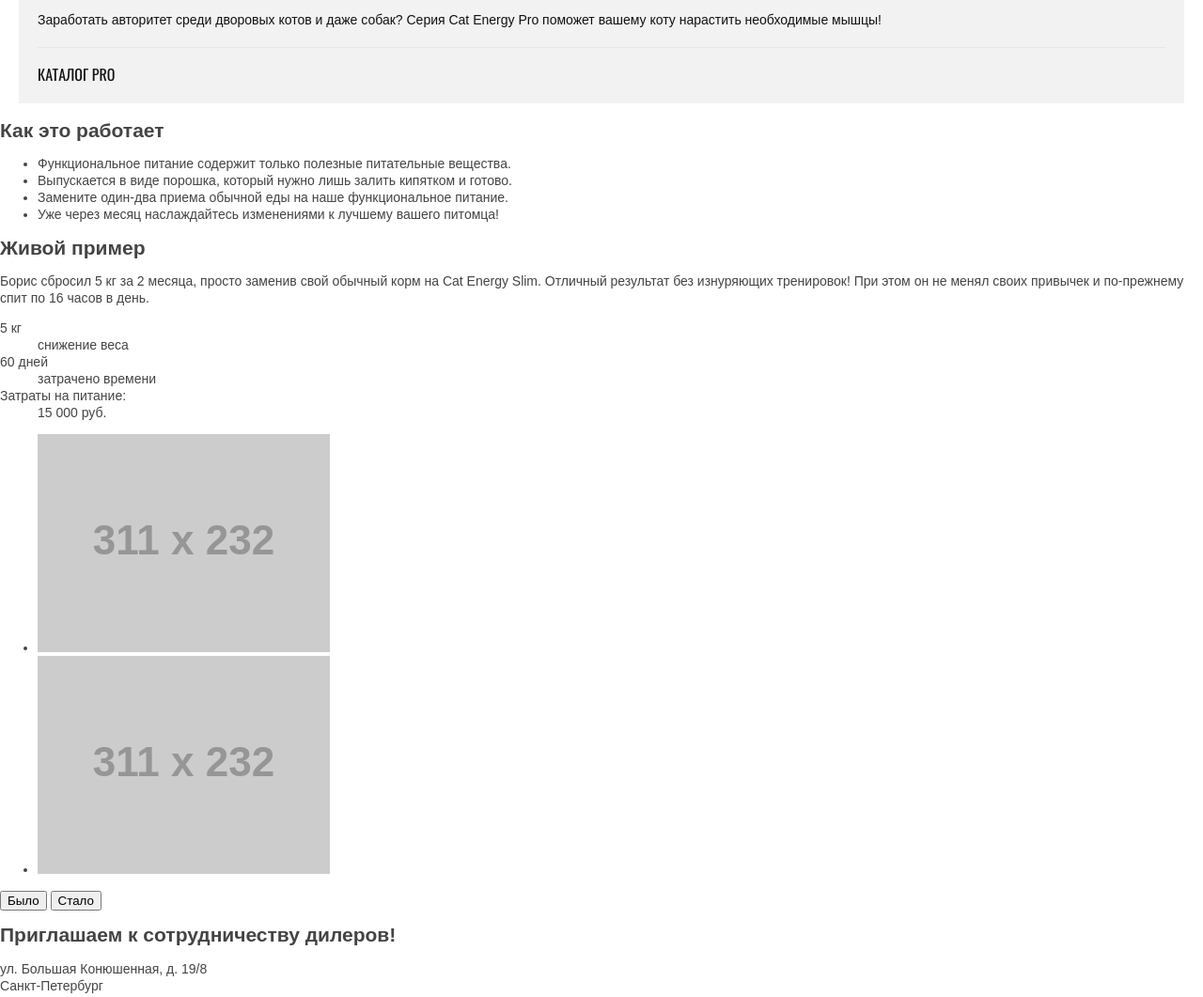
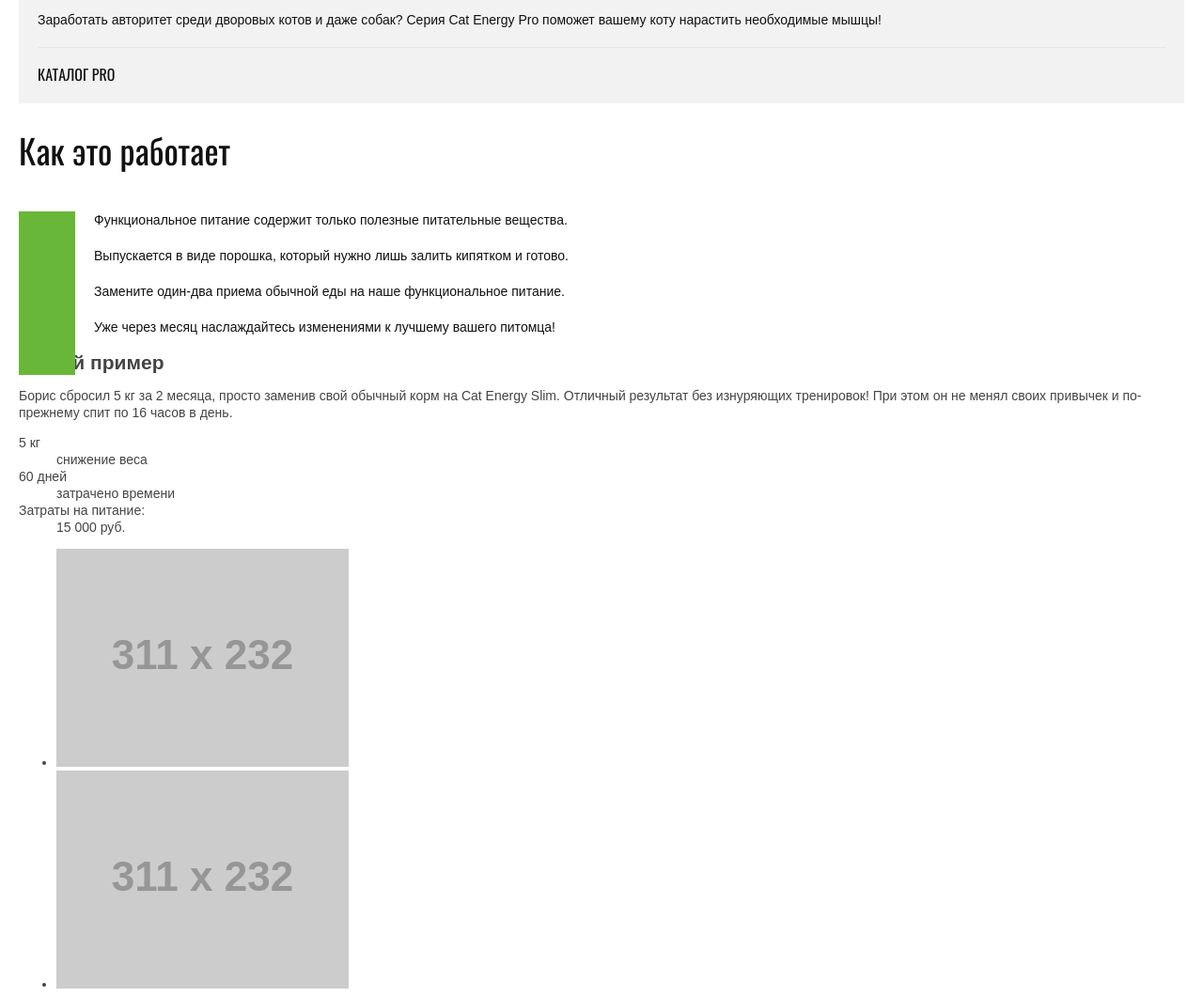
Before and after one commit to gromniki/213549-cat-energy-16, a website: page source/index.html in a window 1280 px wide. Shown: the part 1060-2121 px from the top of the page at 94% size. Drawn offline with nearby package versions, Linux system fonts and the light colour scheme; files that its build step writes are made by us from their sources; placeholder pictures from the web are drawn by us.

Commit message:
базовая стилизация описания v1

```diff
--- a/source/index.html
+++ b/source/index.html
@@ -40,7 +40,7 @@
   </section>
 
   <section class="categories">
-    <div class="categories__wrapper">
+    <div class="categories__wrapper  container">
       <h2 class="visually-hidden">Категории услуг</h2>
       <ul class="categories__list">
         <li class="categories__item">
@@ -60,19 +60,19 @@
   </section>
 
   <section class="description">
-    <div class="description__wrapper">
+    <div class="description__wrapper  container">
       <h2 class="description__title">Как это работает</h2>
       <ul class="description__list">
-        <li class="description__item">
+        <li class="description__item  description__item--icon-1">
           Функциональное питание содержит только полезные питательные вещества.
         </li>
-        <li class="description__item">
+        <li class="description__item  description__item--icon-2">
           Выпускается в виде порошка, который нужно лишь залить кипятком и готово.
         </li>
-        <li class="description__item">
+        <li class="description__item  description__item--icon-3">
           Замените один-два приема обычной еды на наше функциональное питание.
         </li>
-        <li class="description__item">
+        <li class="description__item  description__item--icon-4">
           Уже через месяц наслаждайтесь изменениями к лучшему вашего питомца!
         </li>
       </ul>
@@ -80,7 +80,7 @@
   </section>
 
   <section class="showcase">
-    <div class="showcase__wrapper">
+    <div class="showcase__wrapper  container">
       <h2 class="showcase__title">Живой пример</h2>
       <p class="showcase__text">Борис сбросил 5 кг за 2 месяца, просто заменив свой обычный корм на Cat Energy Slim.
         Отличный результат без изнуряющих тренировок! При этом он не менял своих привычек и по-прежнему спит по 16 часов
@@ -113,7 +113,7 @@
   </section>
 
   <section class="contacts">
-    <div class="contacts__wrapper">
+    <div class="contacts__wrapper  container">
       <header class="contacts__header">
         <h2 class="contacts__title">Приглашаем к сотрудничеству дилеров!</h2>
         <p class="contacts__text">
@@ -129,7 +129,7 @@
 </main>
 
 <footer class="page-footer">
-  <div class="page-footer__wrapper">
+  <div class="page-footer__wrapper  container">
     <div class="page-footer__logo">
       <img class="page-footer__logo-image" src="http://placehold.it/128x24" width="128" height="24" alt="Логотип Кэт энерджи">
     </div>
--- a/source/sass/blocks/_categories.scss
+++ b/source/sass/blocks/_categories.scss
@@ -1,10 +1,6 @@
 .categories {
   font-weight: 400;
   color: $fontColorSecondary;
-
-  &__wrapper {
-    padding: 0 20px;
-  }
 
   &__list {
     margin: 0;
--- a/source/sass/blocks/_description.scss
+++ b/source/sass/blocks/_description.scss
@@ -0,0 +1,38 @@
+.description {
+  font-weight: 400;
+  color: $fontColorSecondary;
+
+  &__title {
+    margin: 0 0 35px;
+    font-family: $fontOswald;
+    font-size: 36px;
+    font-weight: inherit;
+    line-height: 60px;
+  }
+
+  &__list {
+    margin: 0;
+    padding: 0;
+    list-style: none;
+  }
+
+  &__item {
+    position: relative;
+    margin-bottom: 20px;
+    padding-left: 80px;
+
+    &::before {
+      content: "";
+      position: absolute;
+      top: 0;
+      left: 0;
+      width: 60px;
+      height: 60px;
+      background-color: $success-color;
+    }
+
+    &--icon-1 {
+      background: url("../../img/advantage-leaf@1x.png") no-repeat;
+    }
+  }
+}
--- a/source/sass/blocks/_promo.scss
+++ b/source/sass/blocks/_promo.scss
@@ -12,7 +12,6 @@
     display: flex;
     flex-direction: column;
     align-items: center;
-    padding: 0 20px;
   }
 
   &__title {
--- a/source/sass/global/_scaffolding.scss
+++ b/source/sass/global/_scaffolding.scss
@@ -41,6 +41,10 @@ input[type="radio"].visually-hidden {
   overflow: hidden;
 }
 
+.container {
+  padding: 0 20px;
+}
+
 .btn {
   display: inline-block;
   padding: 11px 40px;
```
